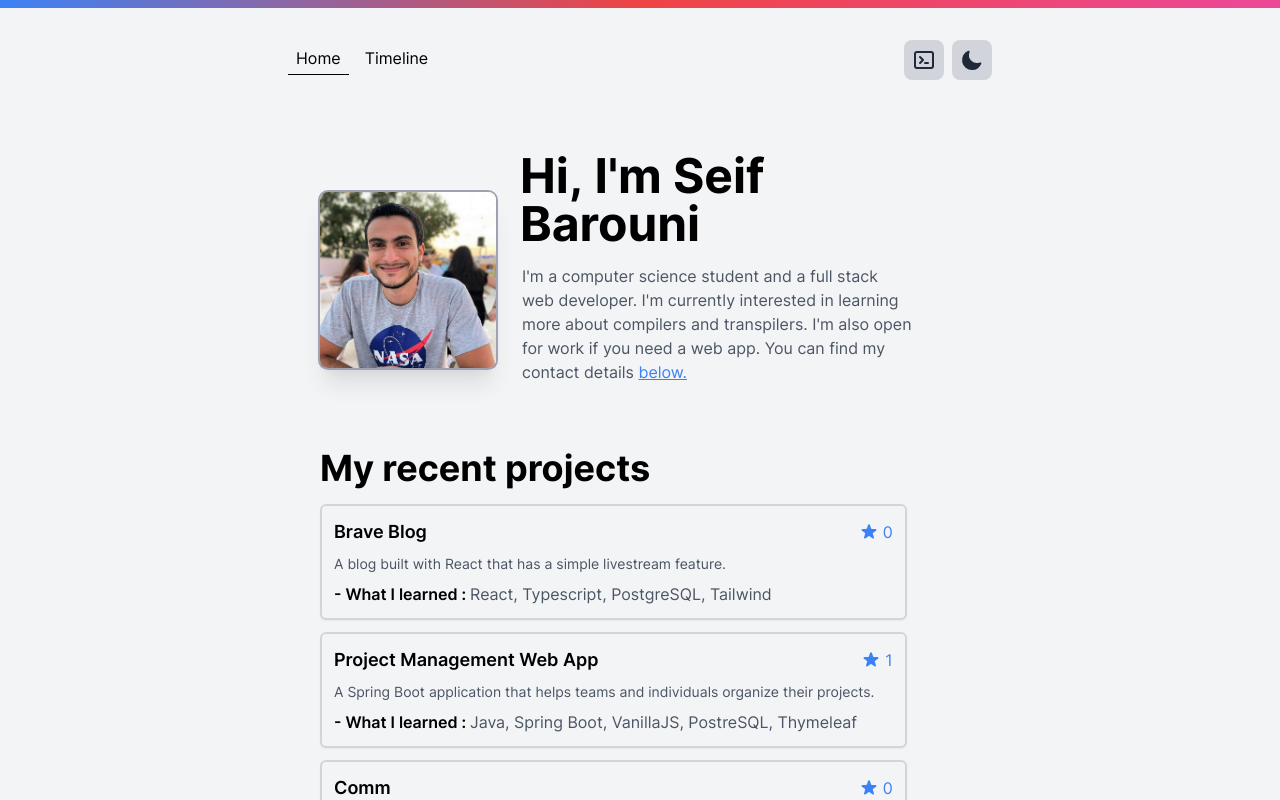
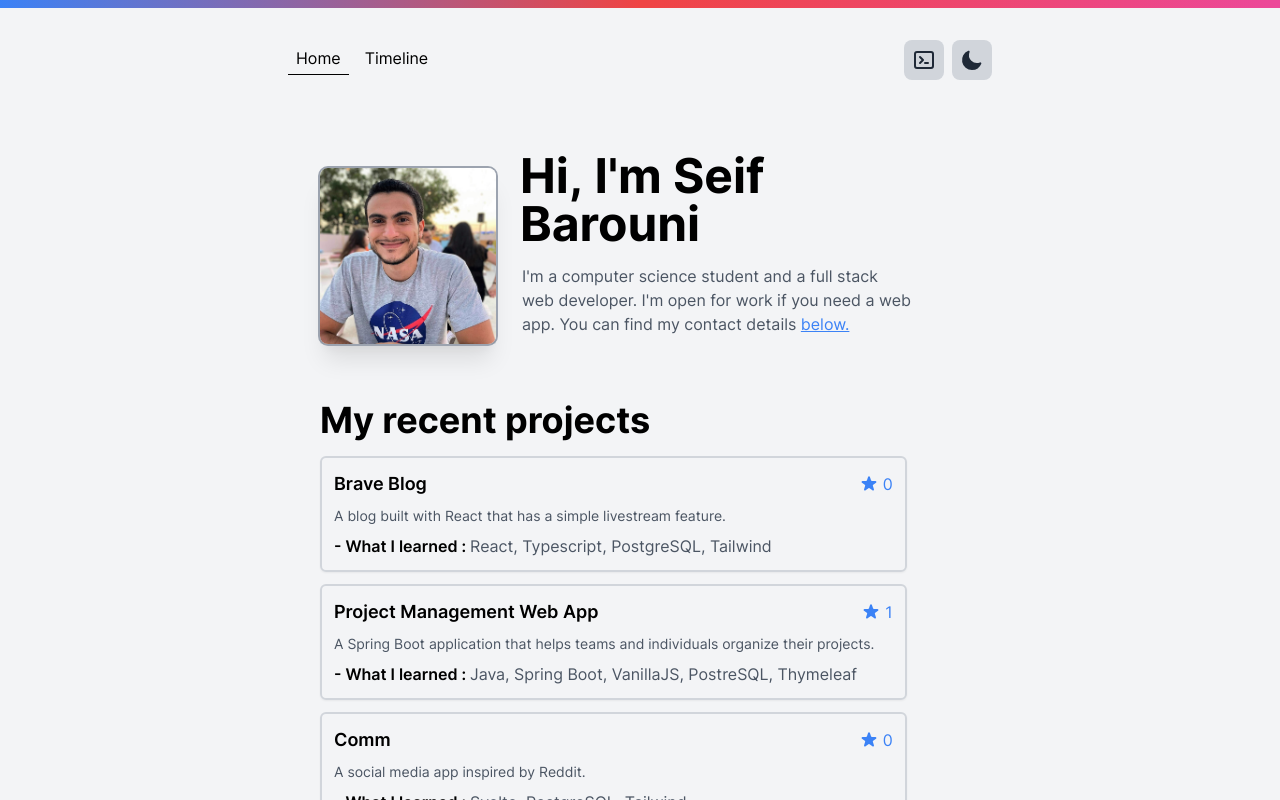
Before and after one commit to Seifbarouni/seifbarouni.live, a Next.js app: page / in a window 1280 px wide. Shown: the top 800 px of the page. Built offline with nearby package versions, Linux system fonts and the light colour scheme; what tailwindcss-no-scrollbar would draw is missing.

Commit message:
text update

```diff
--- a/components/shared/MyTerminal.tsx
+++ b/components/shared/MyTerminal.tsx
@@ -24,7 +24,7 @@ const MyTerminal: React.FC<MyTerminalProps> = ({ setOpen }) => {
         description: 'Description about me',
         usage: 'about',
         fn: () => {
-          return "I'm a computer science student and a full stack web developer. I'm currently interested in learning more about compilers and transpilers."
+          return "I'm a computer science student and a full stack web developer.I'm open for work if you need a web app. "
         },
       },
       pr: {
--- a/pages/index.tsx
+++ b/pages/index.tsx
@@ -28,9 +28,8 @@ export default function Home() {
             </h1>
             <h2 className="text-gray-600 dark:text-gray-400 pt-4 ml-0.5 md:w-11/12 mb-16">
               I'm a computer science student and a full stack web developer. I'm
-              currently interested in learning more about compilers and
-              transpilers. I'm also open for work if you need a web app. You can
-              find my contact details{' '}
+              open for work if you need a web app. You can find my contact
+              details{' '}
               <a
                 href="#footer"
                 className="text-blue-500 underline hover:cursor-pointer"
```
